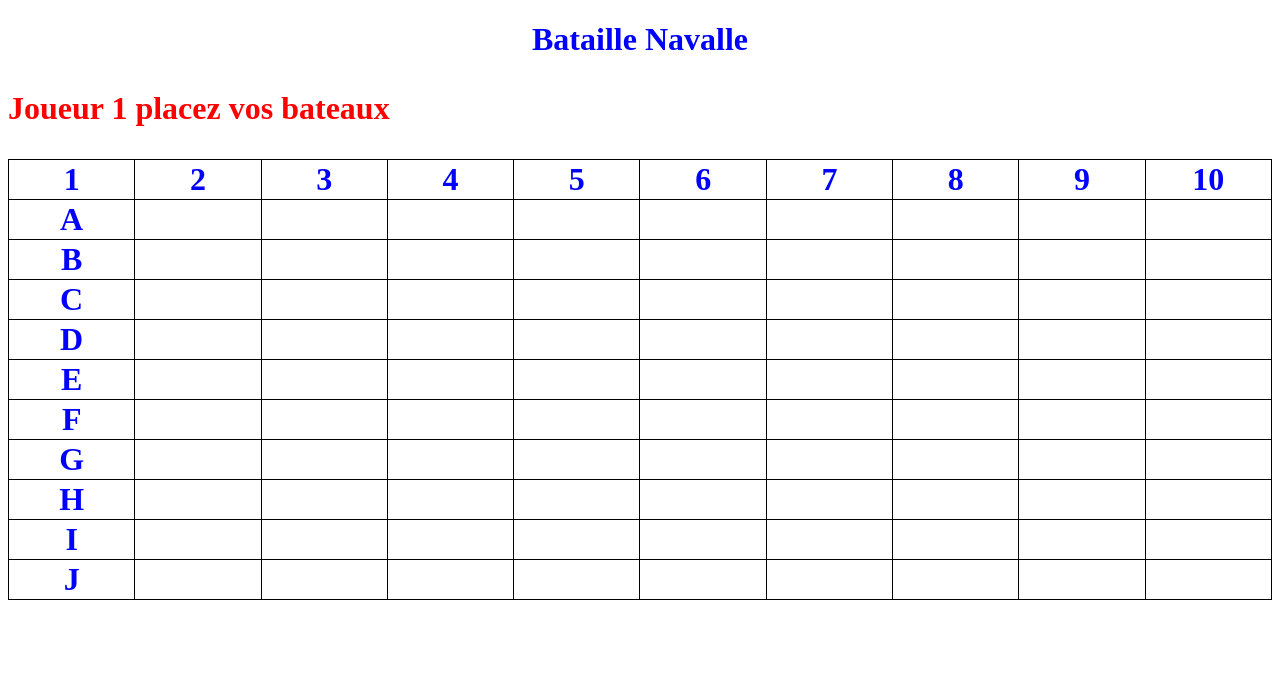
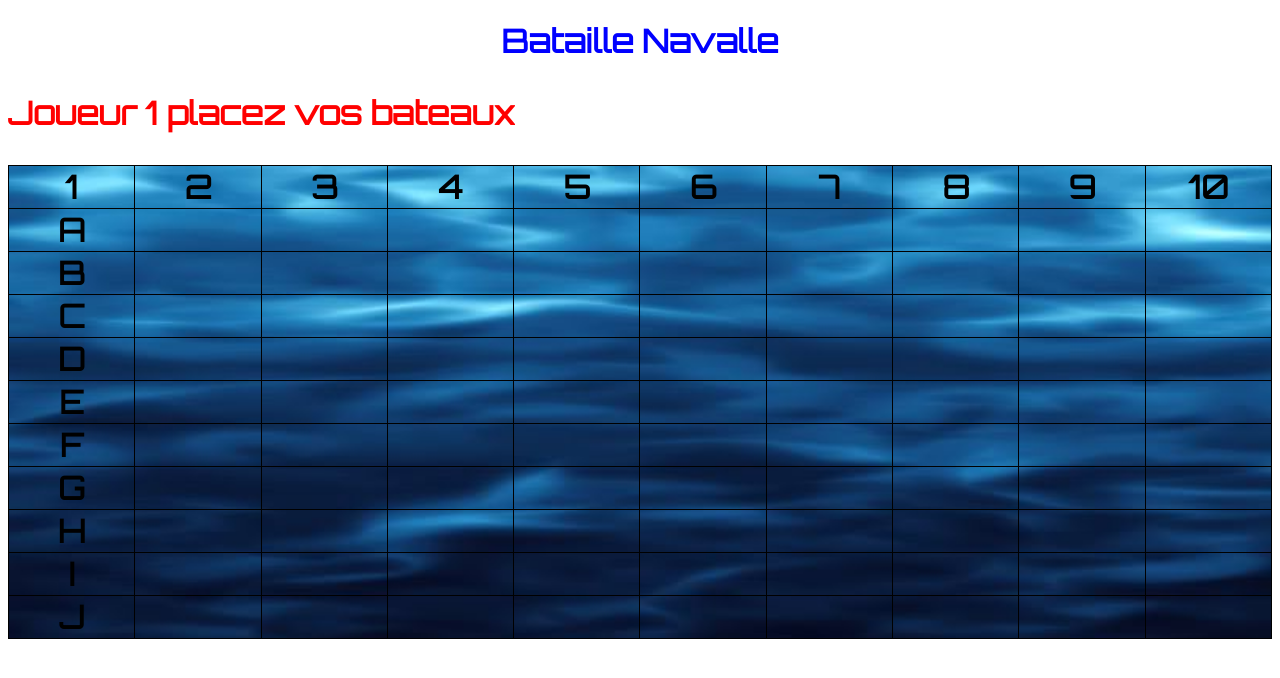
Before and after one commit to Tour-k/Bataille_Navale, a PHP site: page / in a window 1280 px wide. Shown: the top 678 px of the page. Run offline with PHP 8.4, Linux system fonts and the light colour scheme; lists and menus that the app fills with data are empty.

Commit message:
Premier style pourri

```diff
--- a/index.php
+++ b/index.php
@@ -5,7 +5,7 @@
 	<meta charset="utf-8" />
     <link rel="stylesheet" href="style.css" />
 	<meta name="description" content="Bataille Navale réalisée par la Team Tour-K" />
-	<script type="text/javascript"></script>
+	<link href="https://fonts.googleapis.com/css?family=Orbitron" rel="stylesheet">
 </head>
 <body>
 
@@ -147,8 +147,6 @@
 		<td></td>
 		<td></td>
 	</tr>
-
-
 </table>
 
 
--- a/style.css
+++ b/style.css
@@ -1,3 +1,8 @@
+body{
+	background-color: white;
+	font-family: 'Orbitron', sans-serif;
+}
+
 h1{
 	color:blue;
 	text-align:center;
@@ -18,6 +23,9 @@ td, th
 table{
 	table-layout: fixed;
 	width: 100%;
+	color:black;
     border-collapse: collapse;
+    background-image: url(Graphisme/Water.jpg);
+    background-size: 100%;
 
 }
```
Also changed, not shown: Graphisme/Water.jpg (added), Graphisme/bateau.jpg (added), 1 other file.
